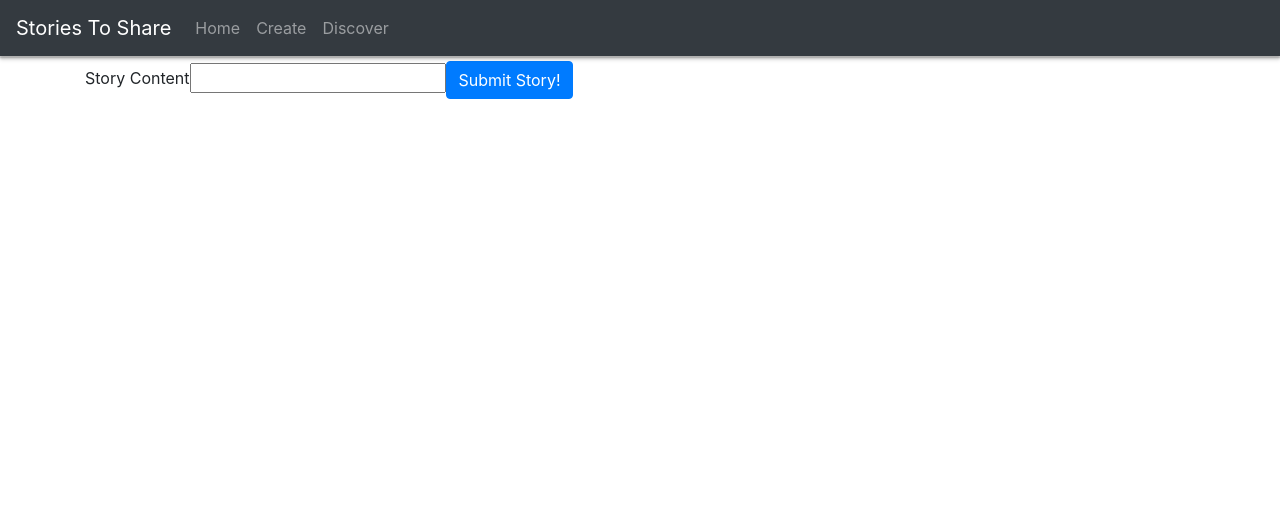
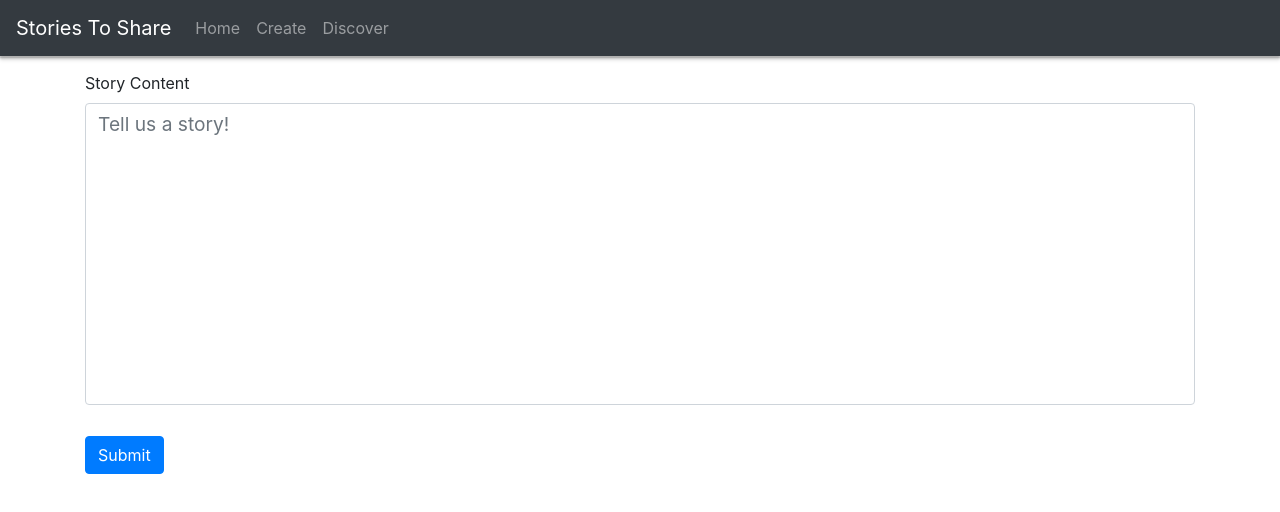
Before and after one commit to njahn98/StoriesToShare, a React (Create React App) app in the folder client/: page /post in a window 1280 px wide. Shown: the top 512 px of the page. Built offline with nearby package versions, Linux system fonts and the light colour scheme.

Commit message:
Added Post Capability to FE

```diff
--- /dev/null
+++ b/client/src/components/Create.css
@@ -0,0 +1,12 @@
+.storyContent{
+    resize: none;
+    font-size: 1.2rem;
+}
+
+textarea:focus{
+    outline-style: initial;
+}
+
+#create > * {
+    margin-top: 15px;
+}
--- a/client/src/components/Create.js
+++ b/client/src/components/Create.js
@@ -1,7 +1,8 @@
 import React, { useState } from 'react';
 import Axios from 'axios';
-import { Button } from 'react-bootstrap'
+import { Button, Form } from 'react-bootstrap'
 
+import './Create.css';
 
 function Create() {
 
@@ -26,11 +27,15 @@ function Create() {
     }
 
     return (
-        <form>
-            <label>Story Content</label>
-            <input type="text" value={storyContent} onChange={(e) => handleInputChange(e, setStoryContent)}></input>
-            <Button onClick={sendPost}>Submit Story!</Button>
-        </form >
+        <Form id="create" onSubmit={sendPost}>
+            <Form.Group controlId="formBasicEmail">
+                <Form.Label>Story Content</Form.Label>
+                <Form.Control as="textarea" rows="10" className="storyContent" onChange={(e) => handleInputChange(e, setStoryContent)} placeholder="Tell us a story!" />
+            </Form.Group>
+            <Button variant="primary" type="submit">
+                Submit
+  </Button>
+        </Form>
     );
 }
 export default Create
```
